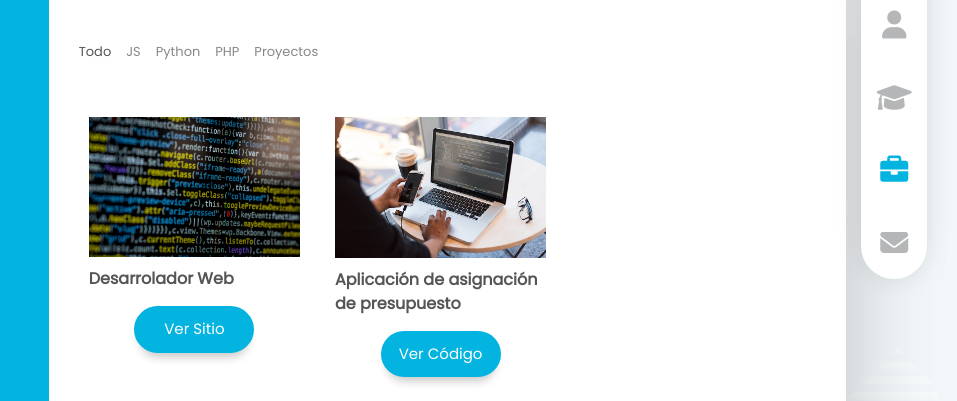
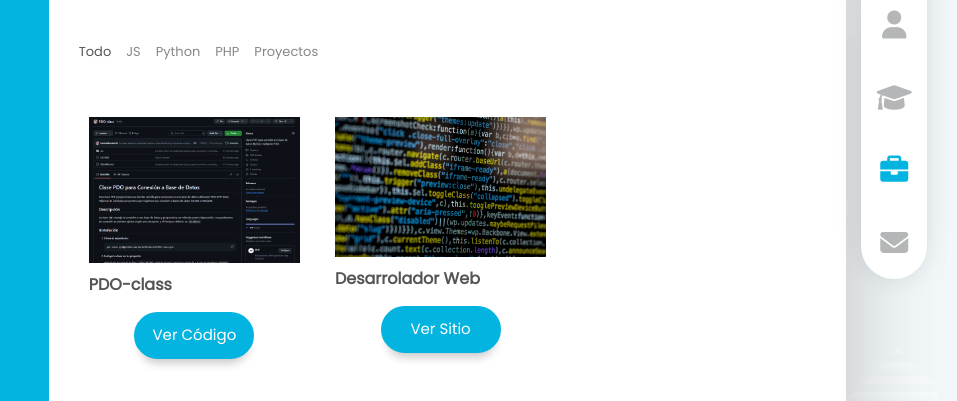
Before and after one commit to CarlosMorales34/Portfolio__Dev, a website: page portfolio.html in a window 1280 px wide. Shown: the part 161-562 px from the top of the page, 323-1280 px from the left. Drawn offline with Linux system fonts and the light colour scheme.

Commit message:
se agrego pdo class a portfolio y experiencia

```diff
--- a/portfolio.html
+++ b/portfolio.html
@@ -160,6 +160,24 @@
                     <figure class="gallery__item" data-category="PHP">
                         <div class="gallery__container-image">
                             <a href="invitationPage.html" class="gallery__link">
+                                <img src="./static/img/classpdo.png" alt="imagen" class="gallery__image">
+                            </a>
+                        </div>
+                        <figcaption class="gallery__title">
+                            PDO-class
+                        </figcaption>
+                        <i class="gallery__icon fa-solid fa-code"></i>
+                        <span class="gallery__category">PHP</span>
+                        <section class="gallery__container-btn">
+                            <div class="gallery__button">
+                                <a href="https://github.com/CarlosMorales34/PDO-class" title="link" class="gallery__btn">Ver Código</a>
+                            </div>
+                        </section>
+                    </figure>
+
+                    <figure class="gallery__item" data-category="PHP">
+                        <div class="gallery__container-image">
+                            <a href="invitationPage.html" class="gallery__link">
                                 <img src="./static/img/galeria-2.jpg" alt="imagen" class="gallery__image">
                             </a>
                         </div>
```
Also changed, not shown: estudios.html (+15 -0 lines), static/img/classpdo.png (added).
